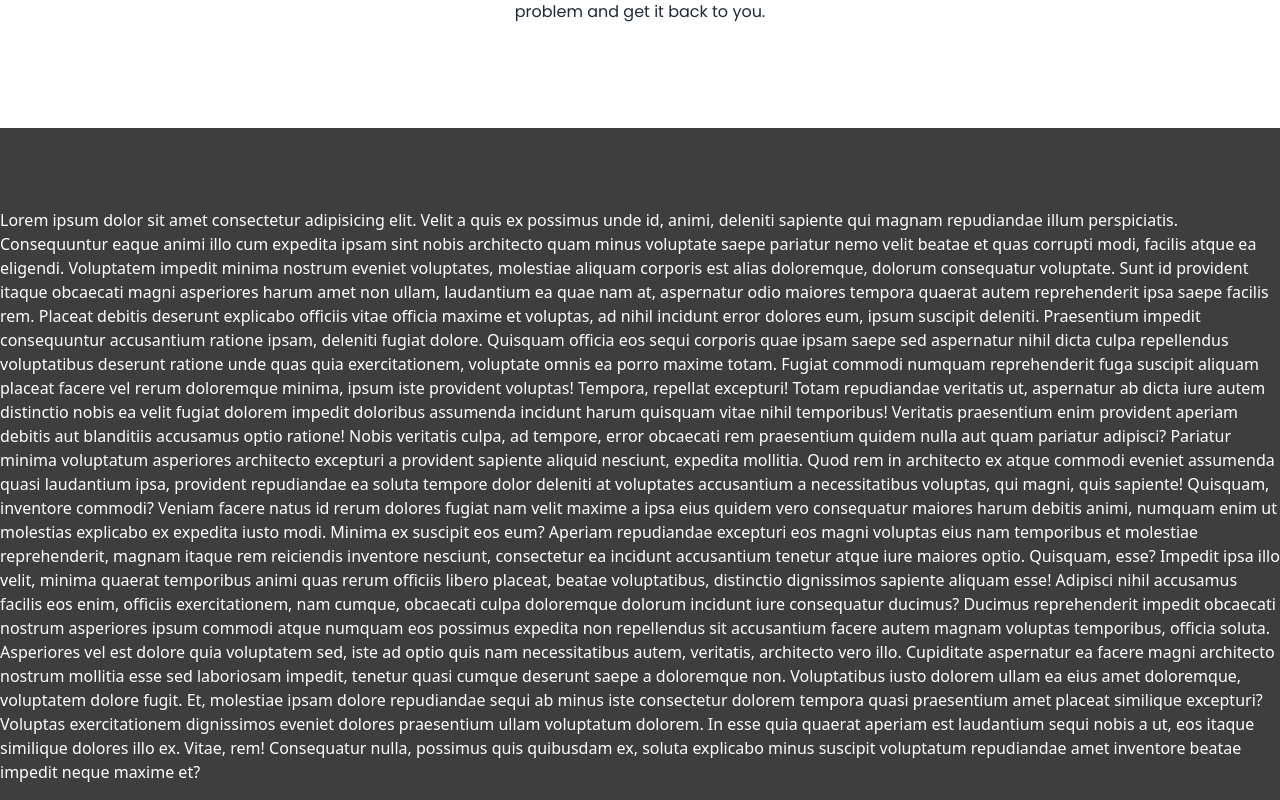
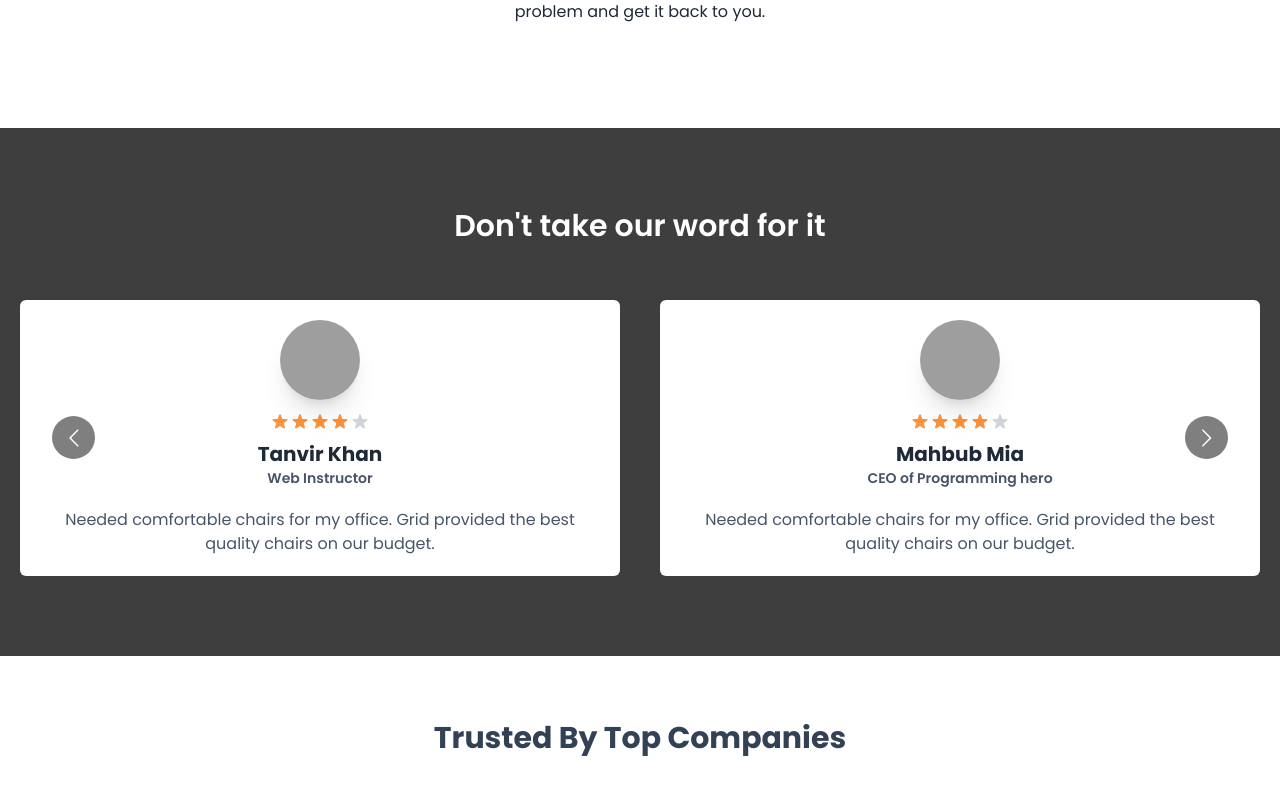
Before and after one commit to iamshakil19/super-tech-client, a React (Create React App) app: page / in a window 1280 px wide. Shown: the part 2100-2900 px from the top of the page. Built offline with nearby package versions, Linux system fonts and the light colour scheme; grey boxes are pictures that could not be loaded.

Commit message:
why super tech section complete

```diff
--- /dev/null
+++ b/src/Components/ReviewCard.js
@@ -0,0 +1,77 @@
+import React from "react";
+
+const ReviewCard = ({ review }) => {
+  const { name, text, image, rating, position } = review;
+  return (
+    <div className="mx-5 bg-white rounded-md h-auto">
+      <div className="p-5 text-center">
+        <div className="avatar flex justify-center">
+          <div className="w-20 rounded-full shadow-xl">
+            <img src={image} alt="" />
+          </div>
+        </div>
+
+        <div class="flex items-center justify-center pt-3">
+          <svg
+            aria-hidden="true"
+            class="w-5 h-5 text-orange-400"
+            fill="currentColor"
+            viewBox="0 0 20 20"
+            xmlns="http://www.w3.org/2000/svg"
+          >
+            <title>First star</title>
+            <path d="M9.049 2.927c.3-.921 1.603-.921 1.902 0l1.07 3.292a1 1 0 00.95.69h3.462c.969 0 1.371 1.24.588 1.81l-2.8 2.034a1 1 0 00-.364 1.118l1.07 3.292c.3.921-.755 1.688-1.54 1.118l-2.8-2.034a1 1 0 00-1.175 0l-2.8 2.034c-.784.57-1.838-.197-1.539-1.118l1.07-3.292a1 1 0 00-.364-1.118L2.98 8.72c-.783-.57-.38-1.81.588-1.81h3.461a1 1 0 00.951-.69l1.07-3.292z"></path>
+          </svg>
+          <svg
+            aria-hidden="true"
+            class="w-5 h-5 text-orange-400"
+            fill="currentColor"
+            viewBox="0 0 20 20"
+            xmlns="http://www.w3.org/2000/svg"
+          >
+            <title>Second star</title>
+            <path d="M9.049 2.927c.3-.921 1.603-.921 1.902 0l1.07 3.292a1 1 0 00.95.69h3.462c.969 0 1.371 1.24.588 1.81l-2.8 2.034a1 1 0 00-.364 1.118l1.07 3.292c.3.921-.755 1.688-1.54 1.118l-2.8-2.034a1 1 0 00-1.175 0l-2.8 2.034c-.784.57-1.838-.197-1.539-1.118l1.07-3.292a1 1 0 00-.364-1.118L2.98 8.72c-.783-.57-.38-1.81.588-1.81h3.461a1 1 0 00.951-.69l1.07-3.292z"></path>
+          </svg>
+          <svg
+            aria-hidden="true"
+            class="w-5 h-5 text-orange-400"
+            fill="currentColor"
+            viewBox="0 0 20 20"
+            xmlns="http://www.w3.org/2000/svg"
+          >
+            <title>Third star</title>
+            <path d="M9.049 2.927c.3-.921 1.603-.921 1.902 0l1.07 3.292a1 1 0 00.95.69h3.462c.969 0 1.371 1.24.588 1.81l-2.8 2.034a1 1 0 00-.364 1.118l1.07 3.292c.3.921-.755 1.688-1.54 1.118l-2.8-2.034a1 1 0 00-1.175 0l-2.8 2.034c-.784.57-1.838-.197-1.539-1.118l1.07-3.292a1 1 0 00-.364-1.118L2.98 8.72c-.783-.57-.38-1.81.588-1.81h3.461a1 1 0 00.951-.69l1.07-3.292z"></path>
+          </svg>
+          <svg
+            aria-hidden="true"
+            class="w-5 h-5 text-orange-400"
+            fill="currentColor"
+            viewBox="0 0 20 20"
+            xmlns="http://www.w3.org/2000/svg"
+          >
+            <title>Fourth star</title>
+            <path d="M9.049 2.927c.3-.921 1.603-.921 1.902 0l1.07 3.292a1 1 0 00.95.69h3.462c.969 0 1.371 1.24.588 1.81l-2.8 2.034a1 1 0 00-.364 1.118l1.07 3.292c.3.921-.755 1.688-1.54 1.118l-2.8-2.034a1 1 0 00-1.175 0l-2.8 2.034c-.784.57-1.838-.197-1.539-1.118l1.07-3.292a1 1 0 00-.364-1.118L2.98 8.72c-.783-.57-.38-1.81.588-1.81h3.461a1 1 0 00.951-.69l1.07-3.292z"></path>
+          </svg>
+          <svg
+            aria-hidden="true"
+            class="w-5 h-5 text-gray-300 dark:text-gray-500"
+            fill="currentColor"
+            viewBox="0 0 20 20"
+            xmlns="http://www.w3.org/2000/svg"
+          >
+            <title>Fifth star</title>
+            <path d="M9.049 2.927c.3-.921 1.603-.921 1.902 0l1.07 3.292a1 1 0 00.95.69h3.462c.969 0 1.371 1.24.588 1.81l-2.8 2.034a1 1 0 00-.364 1.118l1.07 3.292c.3.921-.755 1.688-1.54 1.118l-2.8-2.034a1 1 0 00-1.175 0l-2.8 2.034c-.784.57-1.838-.197-1.539-1.118l1.07-3.292a1 1 0 00-.364-1.118L2.98 8.72c-.783-.57-.38-1.81.588-1.81h3.461a1 1 0 00.951-.69l1.07-3.292z"></path>
+          </svg>
+        </div>
+
+        <h2 className="font-bold text-xl poppins mt-2">{name}</h2>
+        <p className="poppins text-sm font-semibold text-slate-600">
+          {position}
+        </p>
+        <p className="pt-5 poppins text-slate-600">{text}</p>
+      </div>
+    </div>
+  );
+};
+
+export default ReviewCard;
--- a/src/Pages/Home/AboutProduct/AboutProduct.js
+++ b/src/Pages/Home/AboutProduct/AboutProduct.js
@@ -3,7 +3,7 @@ import image from "../../../Assets/Others/chair.jpg";
 
 const AboutProduct = () => {
   return (
-    <div className="container mx-auto px-5">
+    <div className="container mx-auto px-5 mb-20">
       <div className="md:grid grid-cols-2 gap-5">
         <div>
           <img className="w-[500px] mx-auto md:float-right" src={image} alt="" />
--- a/src/Pages/Home/Home/Home.js
+++ b/src/Pages/Home/Home/Home.js
@@ -6,6 +6,7 @@ import Policy from "../Policy/Policy";
 import Reviews from "../Reviews/Reviews";
 import Companies from "../Companies/Companies";
 import AboutProduct from "../AboutProduct/AboutProduct";
+import WhySuperTech from "../../Shared/WhySuperTech/WhySuperTech";
 
 const Home = () => {
   return (
@@ -17,6 +18,7 @@ const Home = () => {
       <Reviews />
       <Companies />
       <AboutProduct />
+      <WhySuperTech/>
     </div>
   );
 };
--- a/src/Pages/Home/HomeProduct/ProductSlider/RecentProductSlider.js
+++ b/src/Pages/Home/HomeProduct/ProductSlider/RecentProductSlider.js
@@ -95,7 +95,7 @@ const RecentProductSlider = () => {
       draggable={false}
       infinite={true}
       autoPlay={true}
-      autoPlaySpeed={2000}
+      autoPlaySpeed={3000}
       arrows={true}
     >
       {productData.map((product) => (
--- a/src/Pages/Home/Reviews/Reviews.js
+++ b/src/Pages/Home/Reviews/Reviews.js
@@ -1,62 +1,87 @@
 import React from "react";
+import Carousel from "react-multi-carousel";
+import ReviewCard from "../../../Components/ReviewCard";
+const responsive = {
+  superLargeDesktop: {
+    breakpoint: { max: 4000, min: 3000 },
+    items: 5,
+  },
+  desktop: {
+    breakpoint: { max: 3000, min: 1024 },
+    items: 3,
+  },
+  tablet: {
+    breakpoint: { max: 1024, min: 464 },
+    items: 2,
+  },
+  mobile: {
+    breakpoint: { max: 464, min: 0 },
+    items: 1,
+  },
+};
+
+const reviewsData = [
+  {
+    _id: 1,
+    name: "Shakil Ahmed",
+    image: "https://i.ibb.co/txkpQVq/avatar-Image.jpg",
+    rating: 4,
+    position: "Web Instructor",
+    text: "Needed comfortable chairs for my office. Grid provided the best quality chairs on our budget.",
+  },
+  {
+    _id: 2,
+    name: "Ahmed Rifat",
+    image: "https://i.ibb.co/txkpQVq/avatar-Image.jpg",
+    rating: 3,
+    position: "Web Instructor",
+    text: "Needed comfortable chairs for my office. Grid provided the best quality chairs on our budget. ",
+  },
+  {
+    _id: 3,
+    name: "Tanvir Khan",
+    image: "https://i.ibb.co/txkpQVq/avatar-Image.jpg",
+    rating: 5,
+    position: "Web Instructor",
+    text: "Needed comfortable chairs for my office. Grid provided the best quality chairs on our budget.",
+  },
+  {
+    _id: 4,
+    name: "Mahbub Mia",
+    image: "https://i.ibb.co/txkpQVq/avatar-Image.jpg",
+    rating: 5,
+    position: "CEO of Programming hero",
+    text: "Needed comfortable chairs for my office. Grid provided the best quality chairs on our budget.",
+  },
+  {
+    _id: 5,
+    name: "Akash Ahmed",
+    image: "https://i.ibb.co/txkpQVq/avatar-Image.jpg",
+    rating: 2,
+    position: "Web Instructor",
+    text: "Needed comfortable chairs for my office. Grid provided the best quality chairs on our budget.",
+  },
+];
 
 const Reviews = () => {
   return (
-    <div className="bg-[#3E3E3E] py-20 text-white">
-      Lorem ipsum dolor sit amet consectetur adipisicing elit. Velit a quis ex
-      possimus unde id, animi, deleniti sapiente qui magnam repudiandae illum
-      perspiciatis. Consequuntur eaque animi illo cum expedita ipsam sint nobis
-      architecto quam minus voluptate saepe pariatur nemo velit beatae et quas
-      corrupti modi, facilis atque ea eligendi. Voluptatem impedit minima
-      nostrum eveniet voluptates, molestiae aliquam corporis est alias
-      doloremque, dolorum consequatur voluptate. Sunt id provident itaque
-      obcaecati magni asperiores harum amet non ullam, laudantium ea quae nam
-      at, aspernatur odio maiores tempora quaerat autem reprehenderit ipsa saepe
-      facilis rem. Placeat debitis deserunt explicabo officiis vitae officia
-      maxime et voluptas, ad nihil incidunt error dolores eum, ipsum suscipit
-      deleniti. Praesentium impedit consequuntur accusantium ratione ipsam,
-      deleniti fugiat dolore. Quisquam officia eos sequi corporis quae ipsam
-      saepe sed aspernatur nihil dicta culpa repellendus voluptatibus deserunt
-      ratione unde quas quia exercitationem, voluptate omnis ea porro maxime
-      totam. Fugiat commodi numquam reprehenderit fuga suscipit aliquam placeat
-      facere vel rerum doloremque minima, ipsum iste provident voluptas!
-      Tempora, repellat excepturi! Totam repudiandae veritatis ut, aspernatur ab
-      dicta iure autem distinctio nobis ea velit fugiat dolorem impedit
-      doloribus assumenda incidunt harum quisquam vitae nihil temporibus!
-      Veritatis praesentium enim provident aperiam debitis aut blanditiis
-      accusamus optio ratione! Nobis veritatis culpa, ad tempore, error
-      obcaecati rem praesentium quidem nulla aut quam pariatur adipisci?
-      Pariatur minima voluptatum asperiores architecto excepturi a provident
-      sapiente aliquid nesciunt, expedita mollitia. Quod rem in architecto ex
-      atque commodi eveniet assumenda quasi laudantium ipsa, provident
-      repudiandae ea soluta tempore dolor deleniti at voluptates accusantium a
-      necessitatibus voluptas, qui magni, quis sapiente! Quisquam, inventore
-      commodi? Veniam facere natus id rerum dolores fugiat nam velit maxime a
-      ipsa eius quidem vero consequatur maiores harum debitis animi, numquam
-      enim ut molestias explicabo ex expedita iusto modi. Minima ex suscipit eos
-      eum? Aperiam repudiandae excepturi eos magni voluptas eius nam temporibus
-      et molestiae reprehenderit, magnam itaque rem reiciendis inventore
-      nesciunt, consectetur ea incidunt accusantium tenetur atque iure maiores
-      optio. Quisquam, esse? Impedit ipsa illo velit, minima quaerat temporibus
-      animi quas rerum officiis libero placeat, beatae voluptatibus, distinctio
-      dignissimos sapiente aliquam esse! Adipisci nihil accusamus facilis eos
-      enim, officiis exercitationem, nam cumque, obcaecati culpa doloremque
-      dolorum incidunt iure consequatur ducimus? Ducimus reprehenderit impedit
-      obcaecati nostrum asperiores ipsum commodi atque numquam eos possimus
-      expedita non repellendus sit accusantium facere autem magnam voluptas
-      temporibus, officia soluta. Asperiores vel est dolore quia voluptatem sed,
-      iste ad optio quis nam necessitatibus autem, veritatis, architecto vero
-      illo. Cupiditate aspernatur ea facere magni architecto nostrum mollitia
-      esse sed laboriosam impedit, tenetur quasi cumque deserunt saepe a
-      doloremque non. Voluptatibus iusto dolorem ullam ea eius amet doloremque,
-      voluptatem dolore fugit. Et, molestiae ipsam dolore repudiandae sequi ab
-      minus iste consectetur dolorem tempora quasi praesentium amet placeat
-      similique excepturi? Voluptas exercitationem dignissimos eveniet dolores
-      praesentium ullam voluptatum dolorem. In esse quia quaerat aperiam est
-      laudantium sequi nobis a ut, eos itaque similique dolores illo ex. Vitae,
-      rem! Consequatur nulla, possimus quis quibusdam ex, soluta explicabo minus
-      suscipit voluptatum repudiandae amet inventore beatae impedit neque maxime
-      et?
+    <div className="bg-[#3E3E3E] py-20 ">
+      <h2 className="text-white poppins text-3xl font-semibold text-center mb-14 px-5">
+        Don't take our word for it
+      </h2>
+      <Carousel
+        className=" container mx-auto"
+        responsive={responsive}
+        draggable={false}
+        infinite={true}
+        autoPlay={true}
+        autoPlaySpeed={3000}
+        arrows={true}
+      >
+        {reviewsData.map((review) => (
+          <ReviewCard key={review._id} review={review} />
+        ))}
+      </Carousel>
     </div>
   );
 };
```
Also changed, not shown: src/Pages/Shared/WhySuperTech/WhySuperTech.js (added, +58 -0 lines).
